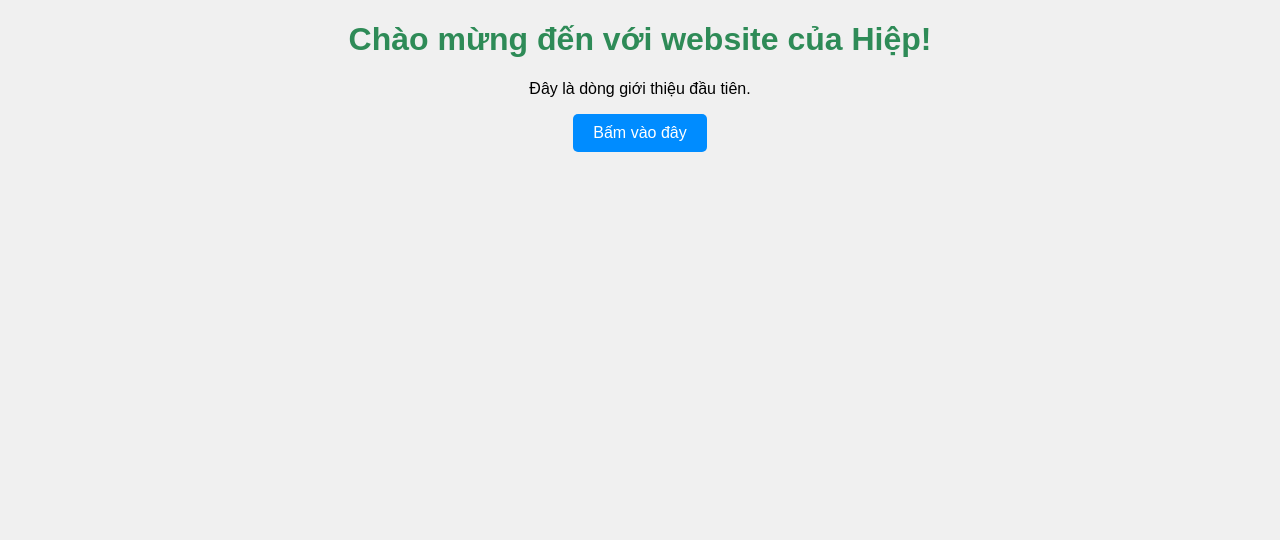
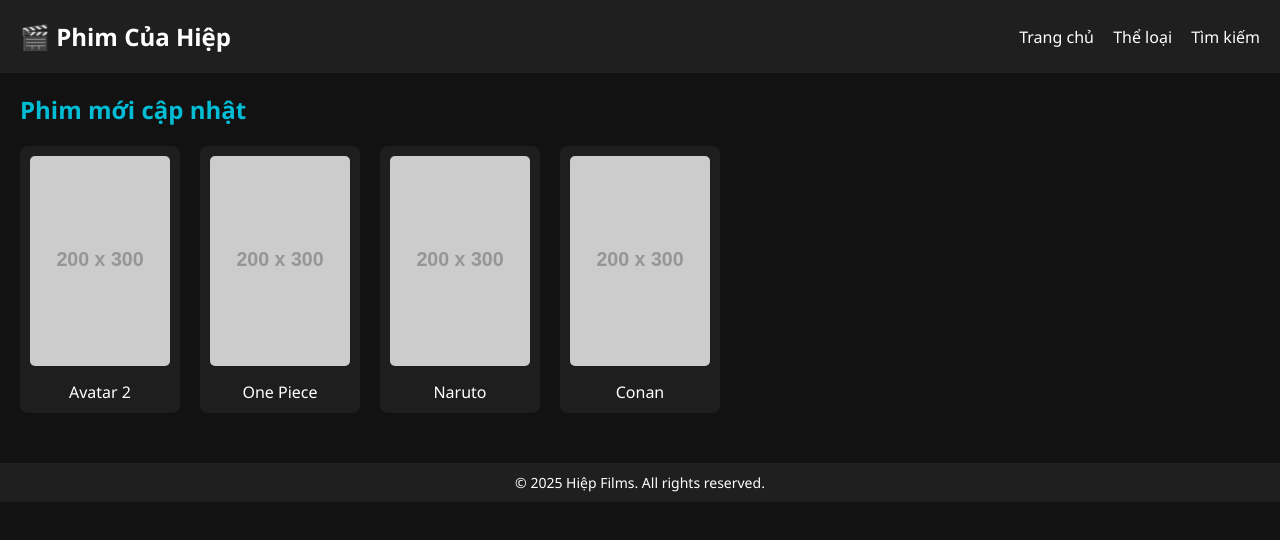
Before and after one commit to mephimm/mephimm.github.io, a plain HTML site: page index.html in a window 1280 px wide. Drawn offline with Linux system fonts and the light colour scheme; placeholder pictures from the web are drawn by us.

Commit message:
Add files via upload

```diff
--- a/index.html
+++ b/index.html
@@ -2,15 +2,42 @@
 <html lang="vi">
 <head>
   <meta charset="UTF-8">
-  <title>Trang web đầu tiên của Hiệp</title>
+  <meta name="viewport" content="width=device-width, initial-scale=1.0">
+  <title>Phim Của Hiệp</title>
   <link rel="stylesheet" href="style.css">
 </head>
 <body>
-  <h1>Chào mừng đến với website của Hiệp!</h1>
-  <p>Đây là dòng giới thiệu đầu tiên.</p>
-
-  <button onclick="chao()">Bấm vào đây</button>
-
-  <script src="script.js"></script>
+  <header>
+    <h1>🎬 Phim Của Hiệp</h1>
+    <nav>
+      <a href="#">Trang chủ</a>
+      <a href="#">Thể loại</a>
+      <a href="#">Tìm kiếm</a>
+    </nav>
+  </header>
+  <main>
+    <h2>Phim mới cập nhật</h2>
+    <div class="movie-grid">
+      <div class="movie">
+        <img src="https://via.placeholder.com/200x300?text=Avatar+2" alt="Avatar 2">
+        <p>Avatar 2</p>
+      </div>
+      <div class="movie">
+        <img src="https://via.placeholder.com/200x300?text=One+Piece" alt="One Piece">
+        <p>One Piece</p>
+      </div>
+      <div class="movie">
+        <img src="https://via.placeholder.com/200x300?text=Naruto" alt="Naruto">
+        <p>Naruto</p>
+      </div>
+      <div class="movie">
+        <img src="https://via.placeholder.com/200x300?text=Conan" alt="Conan">
+        <p>Conan</p>
+      </div>
+    </div>
+  </main>
+  <footer>
+    <p>&copy; 2025 Hiệp Films. All rights reserved.</p>
+  </footer>
 </body>
 </html>
--- a/style.css
+++ b/style.css
@@ -1,18 +1,81 @@
+
+* {
+  margin: 0;
+  padding: 0;
+  box-sizing: border-box;
+}
+
 body {
-    background-color: #f0f0f0;
-    font-family: Arial;
-    text-align: center;
-  }
+  background-color: #121212;
+  color: #ffffff;
+  font-family: 'Segoe UI', Tahoma, Geneva, Verdana, sans-serif;
+}
 
-  h1 {
-    color: #2e8b57;
-  }
+header {
+  background-color: #1f1f1f;
+  padding: 20px;
+  display: flex;
+  align-items: center;
+  justify-content: space-between;
+  flex-wrap: wrap;
+}
 
-  button {
-    padding: 10px 20px;
-    font-size: 16px;
-    background-color: #008cff;
-    color: white;
-    border: none;
-    border-radius: 5px;
-  }
+header h1 {
+  font-size: 24px;
+}
+
+nav a {
+  color: #ffffff;
+  text-decoration: none;
+  margin-left: 15px;
+  font-size: 16px;
+}
+
+nav a:hover {
+  color: #00bcd4;
+}
+
+main {
+  padding: 20px;
+}
+
+main h2 {
+  margin-bottom: 20px;
+  color: #00bcd4;
+}
+
+.movie-grid {
+  display: grid;
+  grid-template-columns: repeat(auto-fill, minmax(160px, 1fr));
+  gap: 20px;
+}
+
+.movie {
+  background-color: #1e1e1e;
+  padding: 10px;
+  border-radius: 8px;
+  text-align: center;
+  transition: transform 0.2s;
+}
+
+.movie img {
+  width: 100%;
+  border-radius: 5px;
+}
+
+.movie p {
+  margin-top: 10px;
+}
+
+.movie:hover {
+  transform: scale(1.05);
+  background-color: #2c2c2c;
+}
+
+footer {
+  background-color: #1f1f1f;
+  text-align: center;
+  padding: 10px;
+  font-size: 14px;
+  margin-top: 30px;
+}
```
